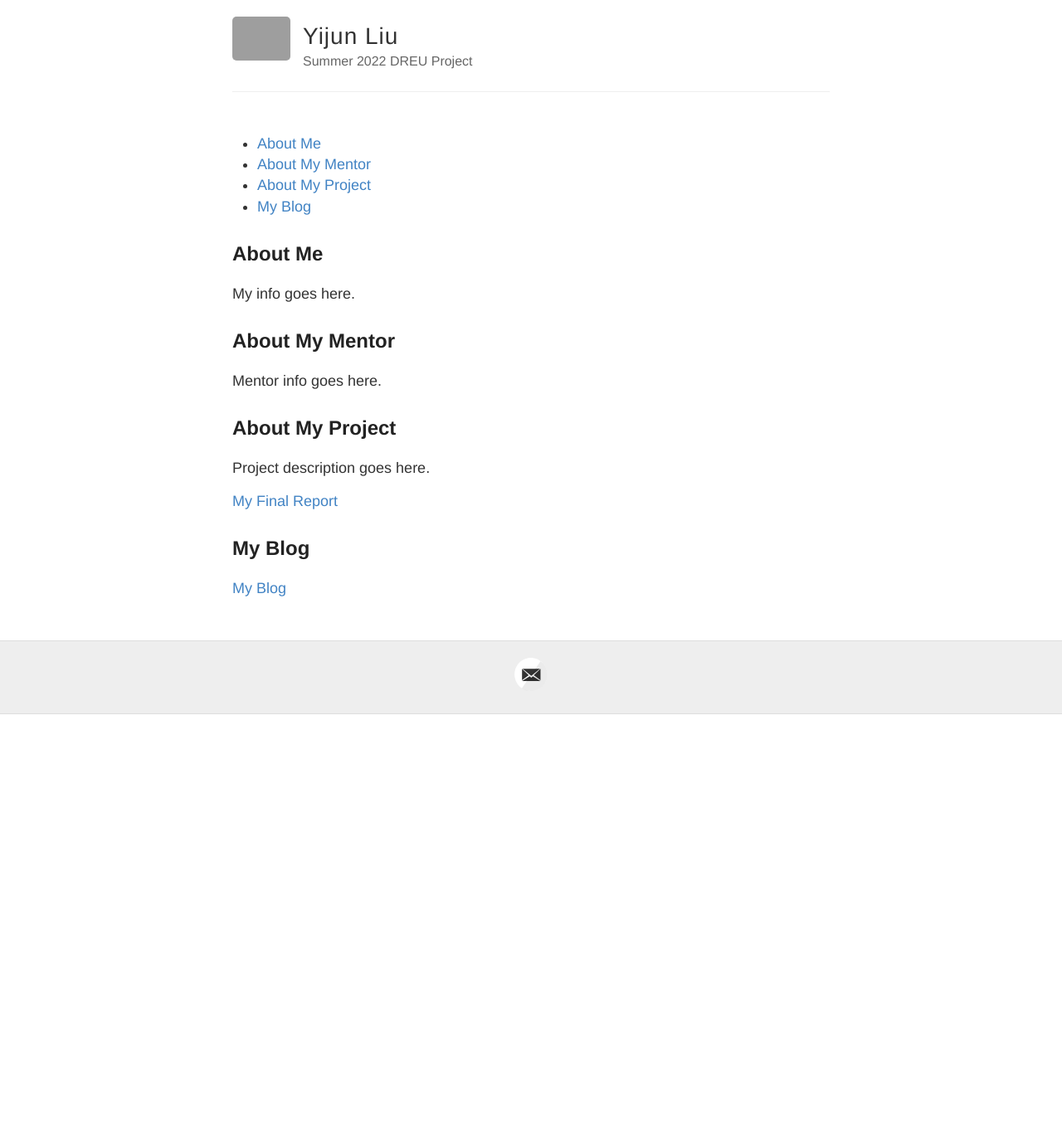
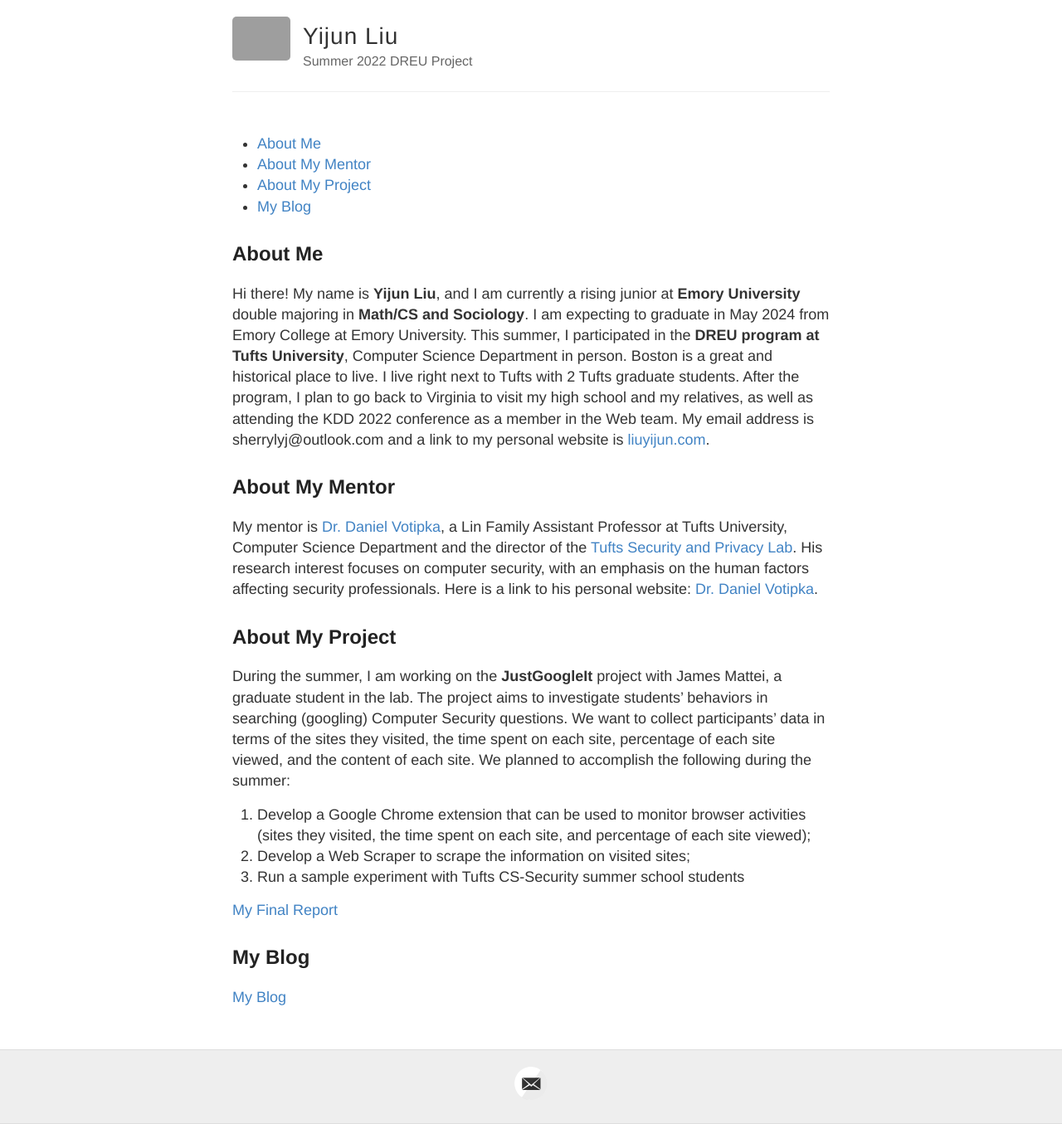
Before and after one commit to isSherrrrry/dreu, a Jekyll site: the page built from index.md, in a window 1280 px wide. Shown: the whole page at 83% size. Built offline with Jekyll 4.4.1, drawn with Linux system fonts in a browser that asks for light colours; before the commit the page ends 900 px from its top, so only the background shows below that; grey boxes are pictures that could not be loaded.

Commit message:
Update index.md

```diff
--- a/index.md
+++ b/index.md
@@ -8,15 +8,21 @@ title: Summer 2020 DREU Project Site
 
 ## About Me
 
-My info goes here.
+Hi there! My name is **Yijun Liu**, and I am currently a rising junior at **Emory University** double majoring in **Math/CS and Sociology**. I am expecting to graduate in May 2024 from Emory College at Emory University.
+This summer, I participated in the **DREU program at Tufts University**, Computer Science Department in person. Boston is a great and historical place to live. I live right next to Tufts with 2 Tufts graduate students. After the program, I plan to go back to Virginia to visit my high school and my relatives, as well as attending the KDD 2022 conference as a member in the Web team.
+My email address is sherrylyj@outlook.com and a link to my personal website is [liuyijun.com](liuyijun.com).
 
 ## About My Mentor
 
-Mentor info goes here.
+My mentor is [Dr. Daniel Votipka]( https://www.eecs.tufts.edu/~dvotipka/), a Lin Family Assistant Professor at Tufts University, Computer Science Department and the director of the [Tufts Security and Privacy Lab]( https://tsp.cs.tufts.edu/). His research interest focuses on computer security, with an emphasis on the human factors affecting security professionals.
+Here is a link to his personal website: [Dr. Daniel Votipka]( https://www.eecs.tufts.edu/~dvotipka/).
 
 ## About My Project
 
-Project description goes here.
+During the summer, I am working on the **JustGoogleIt** project with James Mattei, a graduate student in the lab. The project aims to investigate students’ behaviors in searching (googling) Computer Security questions. We want to collect participants' data in terms of the sites they visited, the time spent on each site, percentage of each site viewed, and the content of each site. We planned to accomplish the following during the summer:
+1. Develop a Google Chrome extension that can be used to monitor browser activities (sites they visited, the time spent on each site, and percentage of each site viewed);
+2. Develop a Web Scraper to scrape the information on visited sites;
+3. Run a sample experiment with Tufts CS-Security summer school students
 
 [My Final Report](files/finalreport.pdf)
 
```
